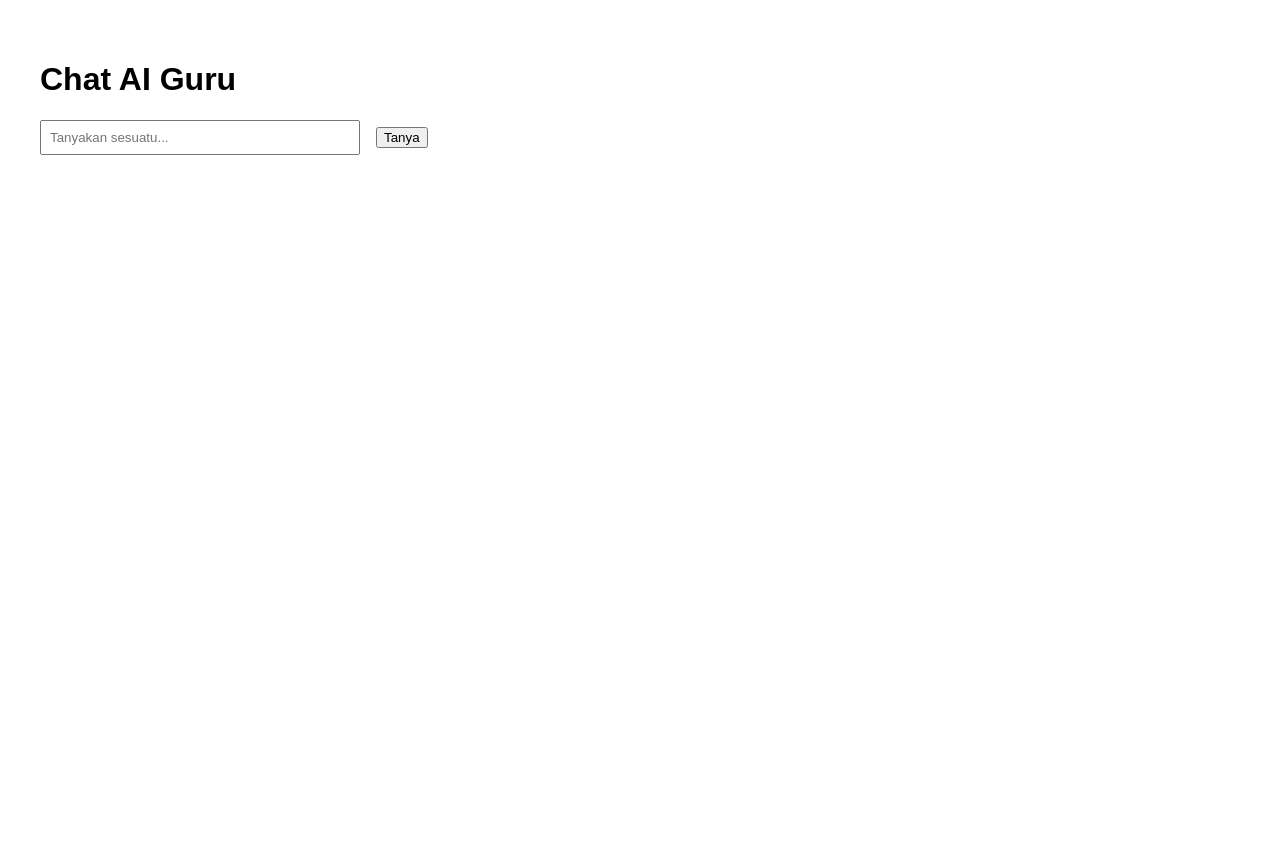
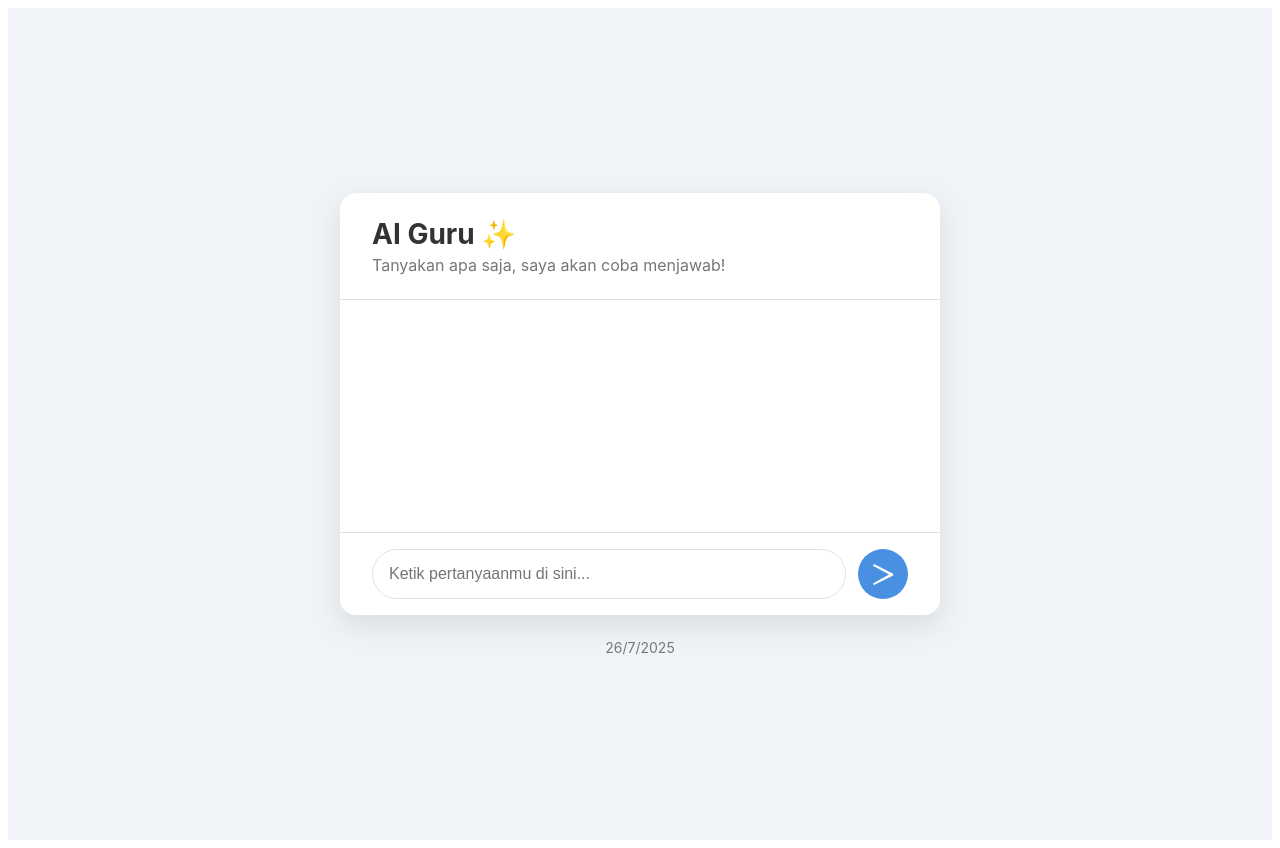
Before and after one commit to Dazhosting/Ai-Guru, a Next.js app: page / in a window 1280 px wide. Before the commit the page ends 800 px from the top, so only its background shows below. Built offline with nearby package versions, Linux system fonts and the light colour scheme.

Commit message:
Update index.js

```diff
--- a/pages/index.js
+++ b/pages/index.js
@@ -1,52 +1,192 @@
 import { useState } from "react";
+
+// Definisikan semua gaya sebagai objek JavaScript
+const styles = {
+  // Variabel warna
+  colors: {
+    backgroundColor: '#f0f4f8',
+    cardBackground: '#ffffff',
+    primaryColor: '#4a90e2',
+    textColor: '#333333',
+    lightTextColor: '#777777',
+    aiBubbleBg: '#e9f5ff',
+    errorBubbleBg: '#ffebee',
+    errorTextColor: '#c62828',
+    borderColor: '#e0e0e0',
+  },
+  // Gaya utama
+  container: {
+    display: 'flex',
+    flexDirection: 'column',
+    justifyContent: 'center',
+    alignItems: 'center',
+    minHeight: '100vh',
+    backgroundColor: '#f0f4f8', // Menggunakan warna dari objek
+    fontFamily: '-apple-system, BlinkMacSystemFont, "Segoe UI", Roboto, "Helvetica Neue", Arial, sans-serif',
+    padding: '1rem',
+  },
+  chatCard: {
+    backgroundColor: '#ffffff',
+    borderRadius: '16px',
+    boxShadow: '0 10px 30px rgba(0, 0, 0, 0.1)',
+    width: '100%',
+    maxWidth: '600px',
+    display: 'flex',
+    flexDirection: 'column',
+    overflow: 'hidden',
+  },
+  header: {
+    padding: '1.5rem 2rem',
+    borderBottom: '1px solid #e0e0e0',
+  },
+  headerH1: {
+    margin: 0,
+    color: '#333333',
+    fontSize: '1.75rem',
+  },
+  headerP: {
+    margin: '0.25rem 0 0',
+    color: '#777777',
+  },
+  responseArea: {
+    padding: '1rem 2rem',
+    flexGrow: 1,
+    minHeight: '200px',
+    display: 'flex',
+    flexDirection: 'column',
+    justifyContent: 'flex-end',
+  },
+  chatBubble: {
+    padding: '1rem 1.5rem',
+    borderRadius: '20px',
+    maxWidth: '85%',
+    lineHeight: 1.5,
+    whiteSpace: 'pre-line',
+    marginBottom: '1rem',
+  },
+  aiBubble: {
+    backgroundColor: '#e9f5ff',
+    color: '#333333',
+    borderBottomLeftRadius: '4px',
+    alignSelf: 'flex-start',
+  },
+  errorBubble: {
+    backgroundColor: '#ffebee',
+    color: '#c62828',
+    alignSelf: 'flex-start',
+  },
+  typingIndicator: {
+    color: '#777777',
+    fontStyle: 'italic',
+    padding: '1rem 0',
+  },
+  form: {
+    display: 'flex',
+    padding: '1rem 2rem',
+    borderTop: '1px solid #e0e0e0',
+    backgroundColor: '#ffffff',
+  },
+  input: {
+    flexGrow: 1,
+    padding: '0.75rem 1rem',
+    border: '1px solid #e0e0e0',
+    borderRadius: '25px',
+    fontSize: '1rem',
+    outline: 'none',
+  },
+  button: {
+    display: 'flex',
+    alignItems: 'center',
+    justifyContent: 'center',
+    backgroundColor: '#4a90e2',
+    color: 'white',
+    border: 'none',
+    borderRadius: '50%',
+    width: '50px',
+    height: '50px',
+    marginLeft: '0.75rem',
+    cursor: 'pointer',
+  },
+  buttonDisabled: {
+    backgroundColor: '#b0c4de',
+    cursor: 'not-allowed',
+  },
+  footer: {
+    marginTop: '1.5rem',
+    color: '#777777',
+    fontSize: '0.875rem',
+  }
+};
+
+// Komponen untuk ikon Send (SVG)
+const SendIcon = () => (
+  <svg width="24" height="24" viewBox="0 0 24 24" fill="currentColor" xmlns="http://www.w3.org/2000/svg">
+    <path d="M3.47826 2.33913L21.6609 11.4304C22.1087 11.6435 22.3391 12.087 22.3391 12.5696C22.3391 13.0522 22.1087 13.4957 21.6609 13.7087L3.47826 22.8C3.03043 23.013 2.5 22.8 2.26957 22.3565C2.03913 21.913 2.15217 21.3826 2.5 21.1696L18.0696 12.5696L2.5 4C2.15217 3.78696 2.03913 3.25652 2.26957 2.81304C2.5 2.36957 3.03043 2.12609 3.47826 2.33913Z" />
+  </svg>
+);
 
 export default function Home() {
   const [question, setQuestion] = useState("");
   const [response, setResponse] = useState(null);
   const [loading, setLoading] = useState(false);
+  const [error, setError] = useState(null);
 
-  async function handleAsk() {
-    if (!question.trim()) return;
+  async function handleSubmit(e) {
+    e.preventDefault();
+    if (!question.trim() || loading) return;
+
     setLoading(true);
     setResponse(null);
+    setError(null);
 
     try {
       const res = await fetch("/api/chat", {
         method: "POST",
-        headers: {
-          "Content-Type": "application/json",
-        },
+        headers: { "Content-Type": "application/json" },
         body: JSON.stringify({ text: question }),
       });
-
+      if (!res.ok) throw new Error(`Error: ${res.statusText}`);
       const data = await res.json();
       setResponse(data.message);
     } catch (err) {
-      setResponse("❌ Terjadi kesalahan.");
+      setError("❌ Maaf, terjadi kesalahan saat menghubungi AI.");
     } finally {
       setLoading(false);
+      setQuestion("");
     }
   }
 
   return (
-    <div style={{ padding: "2rem", fontFamily: "Arial" }}>
-      <h1>Chat AI Guru</h1>
+    <main style={styles.container}>
+      <div style={styles.chatCard}>
+        <div style={styles.header}>
+          <h1 style={styles.headerH1}>AI Guru ✨</h1>
+          <p style={styles.headerP}>Tanyakan apa saja, saya akan coba menjawab!</p>
+        </div>
+
+        <div style={styles.responseArea}>
+          {loading && <div style={styles.typingIndicator}>AI sedang mengetik...</div>}
+          {error && <div style={{...styles.chatBubble, ...styles.errorBubble}}>{error}</div>}
+          {response && <div style={{...styles.chatBubble, ...styles.aiBubble}}>{response}</div>}
+        </div>
+
+        <form style={styles.form} onSubmit={handleSubmit}>
           <input
             type="text"
             value={question}
             onChange={(e) => setQuestion(e.target.value)}
-        placeholder="Tanyakan sesuatu..."
-        style={{ width: "300px", padding: "0.5rem" }}
+            placeholder="Ketik pertanyaanmu di sini..."
+            style={styles.input}
+            disabled={loading}
           />
-      <button onClick={handleAsk} disabled={loading} style={{ marginLeft: "1rem" }}>
-        {loading ? "Memproses..." : "Tanya"}
+          <button type="submit" disabled={loading} style={{...styles.button, ...(loading && styles.buttonDisabled)}}>
+            {loading ? "..." : <SendIcon />}
           </button>
-      {response && (
-        <div style={{ marginTop: "1rem", whiteSpace: "pre-line" }}>
-          <strong>Jawaban:</strong>
-          <p>{response}</p>
+        </form>
       </div>
-      )}
-    </div>
+      <footer style={styles.footer}>
+        26/7/2025
+      </footer>
+    </main>
   );
     }
```
Lines whose indentation alone changed are shown as unchanged.
